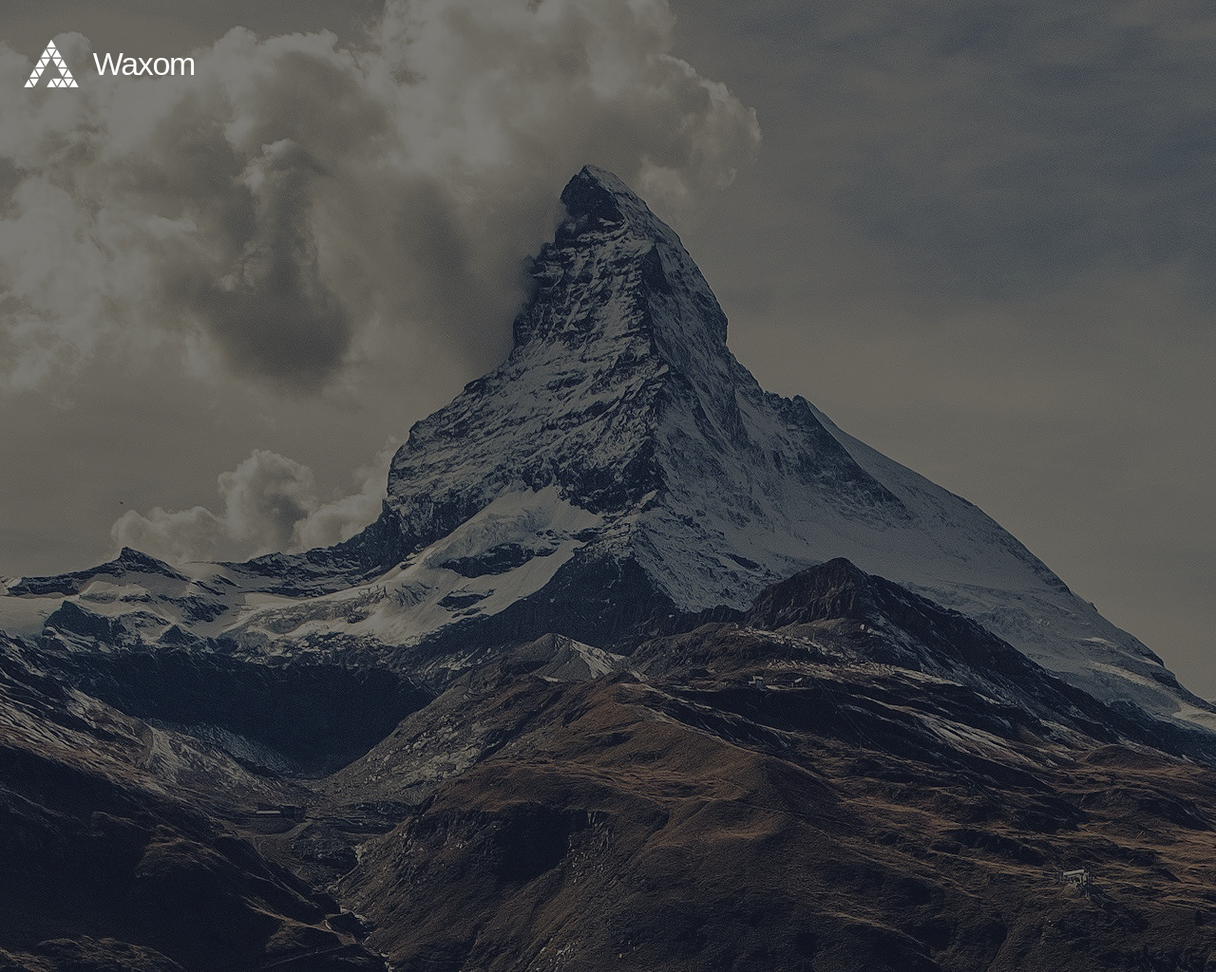
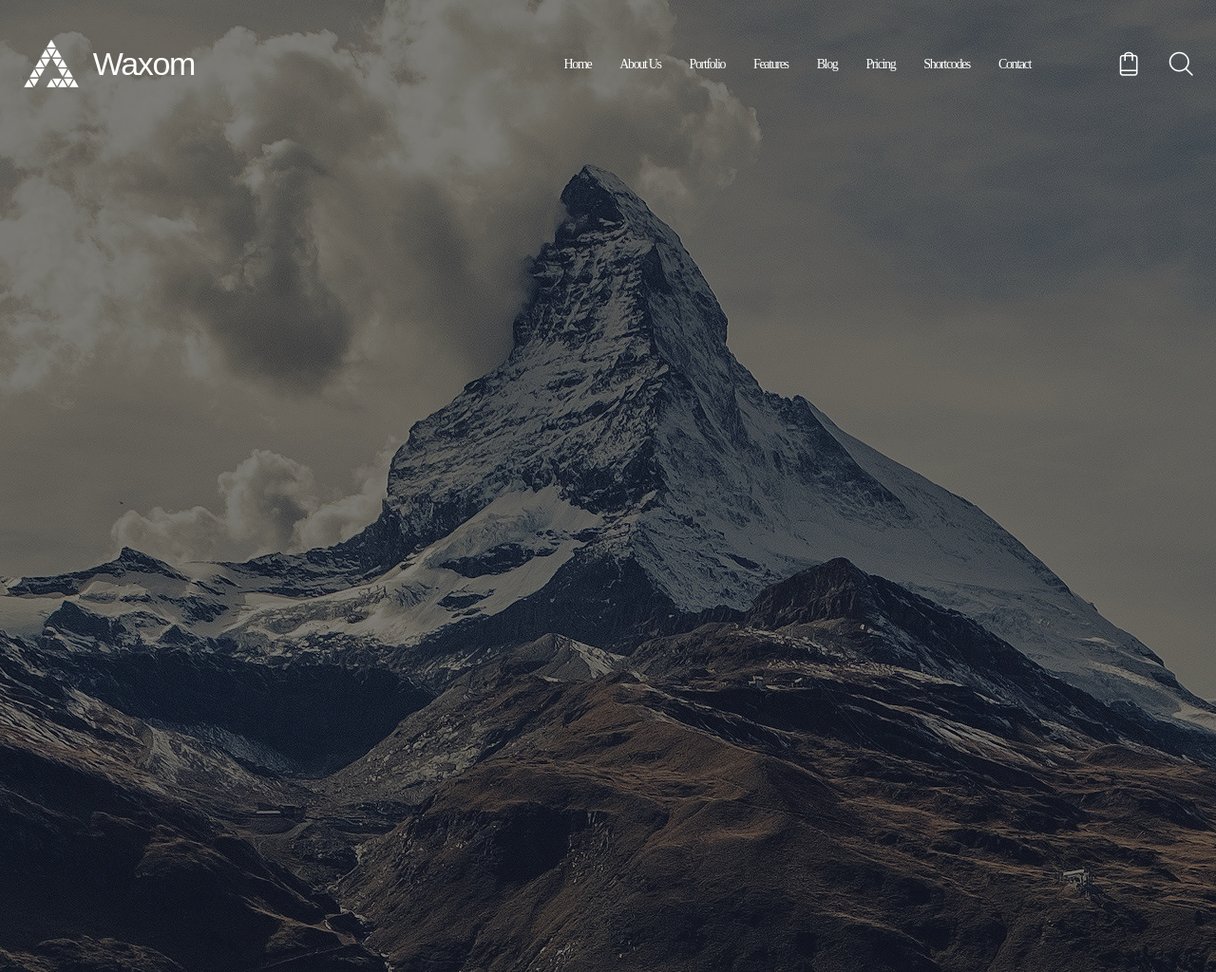
Before and after one commit to LeshchenkoB/Pet-project-2-HTML5_CSS3, a plain HTML site: page index.html in a window 1280 px wide. Shown: the top 1024 px of the page at 95% size. Drawn offline with Linux system fonts and the light colour scheme; a web font is replaced by a local one.

Commit message:
добавил список в навигацию и иконки. Так же поправил структуру папок Sass - сделал импорт папки с переменными в каждый файл блока, а не в файл main-style

```diff
--- a/index.html
+++ b/index.html
@@ -12,7 +12,22 @@
         <div class="contain header-contain">
             <div class="header-menu">
                 <a href="#" class="header-logo"><div class="icon-logos"></div>Waxom</a>
-
+                <nav class="header-nav">
+                    <ul class="header-nav-list">
+                        <li class="header-nav-item"><a href="">Home</a></li>
+                        <li class="header-nav-item"><a href="#">About Us</a></li>
+                        <li class="header-nav-item"><a href="#">Portfolio</a></li>
+                        <li class="header-nav-item"><a href="#">Features</a></li>
+                        <li class="header-nav-item"><a href="#">Blog</a></li>
+                        <li class="header-nav-item"><a href="#">Pricing</a></li>
+                        <li class="header-nav-item"><a href="#">Shortcodes</a></li>
+                        <li class="header-nav-item"><a href="#">Contact</a></li>
+                    </ul>
+                    <div class="header-nav-icon">
+                        <div class="icon-icon-cart"></div>
+                        <div class="icon-icon-search"></div>
+                    </div>
+                </nav>
             </div>
             <div class="header-text-wrap"></div>
             <div class="header-pagination"></div>
--- a/sass/_header.sass
+++ b/sass/_header.sass
@@ -1,3 +1,5 @@
+@import "variables"
+
 .main-header
     width: 100%
     min-height: 1024px
@@ -9,10 +11,13 @@
         justify-content: center
 
         .header-menu
+            display: flex
             width: 100%
             margin-top: 40px
             font-size: 34px
             letter-spacing: -1.36px
+            justify-content: space-between
+            align-items: center
 
             .header-logo
                 display: flex
@@ -22,7 +27,40 @@
                 color: #ffffff
                 justify-content: space-between
                 align-items: center
+                &:hover
+                    color: $color-hover
                 .icon-logos
                     font-size: 51px
                     margin: 0 15px 0 0
-                    color: #ffffff
+            .header-nav
+                display: flex
+
+                .header-nav-list
+                    display: flex
+                    list-style-type: none
+                    font-family: Montserrat
+                    font-size: 14px
+                    font-weight: 300
+
+                    .header-nav-item
+                        margin: 0 30px 0 0
+                        a
+                            color: #ffffff
+                            text-decoration: none
+                            &:hover
+                                color: $color-hover
+
+            .header-nav-icon
+                display: flex
+                justify-content: space-between
+                align-items: center
+                color: #ffffff
+                font-size: 25px
+                .icon-icon-cart
+                    margin: 0 30px 0 60px
+                    &:hover
+                        color: $color-hover
+                        cursor: pointer
+                .icon-icon-search:hover
+                    color: $color-hover
+                    cursor: pointer
--- a/sass/_reset.sass
+++ b/sass/_reset.sass
@@ -6,6 +6,9 @@ body
     margin: 0
     padding: 0
     font-family: 'Raleway', sans-serif
+ul,
+ol
+    padding: 0
 
 [class^="icon-"]:before
     margin: 0
--- a/sass/_variables.sass
+++ b/sass/_variables.sass
@@ -1,3 +1,5 @@
+$color-hover: #c7b299
+
 .contain
   width: 1230px
   margin: 0 auto
--- a/sass/main-style.sass
+++ b/sass/main-style.sass
@@ -1,4 +1,3 @@
 @import reset
-@import "variables"
 @import header
 @import services
```
Also changed, not shown: css/main-style.css, 1 other file.
